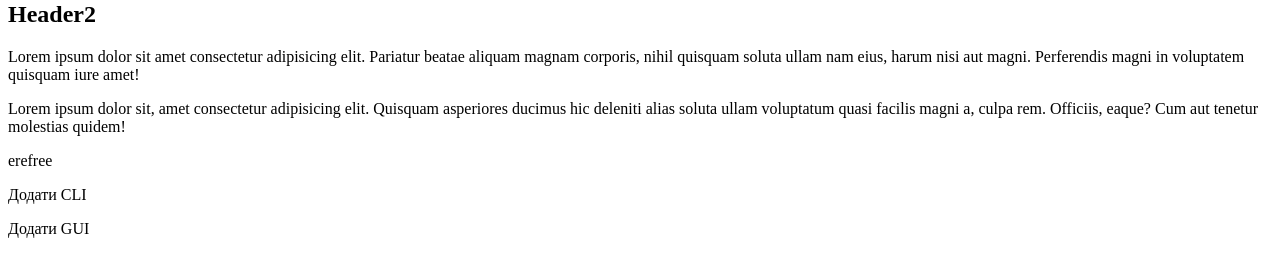
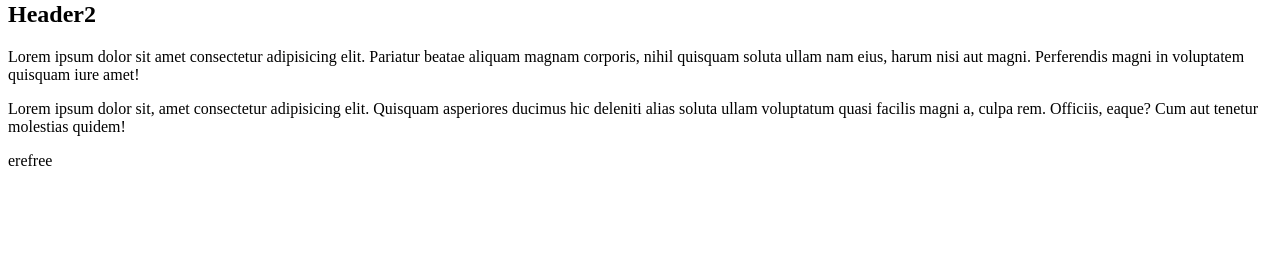
Before and after one commit to KonstantinSpudka/pe2022-1-git-intro, a plain HTML site: page index.html in a window 1280 px wide. Shown: the part 79-356 px from the top of the page. Drawn offline with Linux system fonts and the light colour scheme.

```diff
--- a/index.html
+++ b/index.html
@@ -1,22 +1,29 @@
 <!DOCTYPE html>
 <html lang="en">
+
 <head>
     <meta charset="UTF-8">
     <meta http-equiv="X-UA-Compatible" content="IE=edge">
     <meta name="viewport" content="width=device-width, initial-scale=1.0">
     <title>Document</title>
 </head>
+
 <body>
     <h1>Heder</h1>
     <h2>Header2</h2>
     <p>
-        Lorem ipsum dolor sit amet consectetur adipisicing elit. Pariatur beatae aliquam magnam corporis, nihil quisquam soluta ullam nam eius, harum nisi aut magni. Perferendis magni in voluptatem quisquam iure amet!
+        Lorem ipsum dolor sit amet consectetur adipisicing elit. Pariatur beatae aliquam magnam corporis, nihil quisquam
+        soluta ullam nam eius, harum nisi aut magni. Perferendis magni in voluptatem quisquam iure amet!
     </p>
     <footer>
-        Lorem ipsum dolor sit, amet consectetur adipisicing elit. Quisquam asperiores ducimus hic deleniti alias soluta ullam voluptatum quasi facilis magni a, culpa rem. Officiis, eaque? Cum aut tenetur molestias quidem!
+        Lorem ipsum dolor sit, amet consectetur adipisicing elit. Quisquam asperiores ducimus hic deleniti alias soluta
+        ullam voluptatum quasi facilis magni a, culpa rem. Officiis, eaque? Cum aut tenetur molestias quidem!
     </footer>
     <p>erefree</p>
-    <p>Додати CLI</p>
-    <p>Додати GUI</p>
+    <!--
+        <p>Додати CLI</p>
+       <p>Додати GUI</p>
+    -->
 </body>
+
 </html>
```
